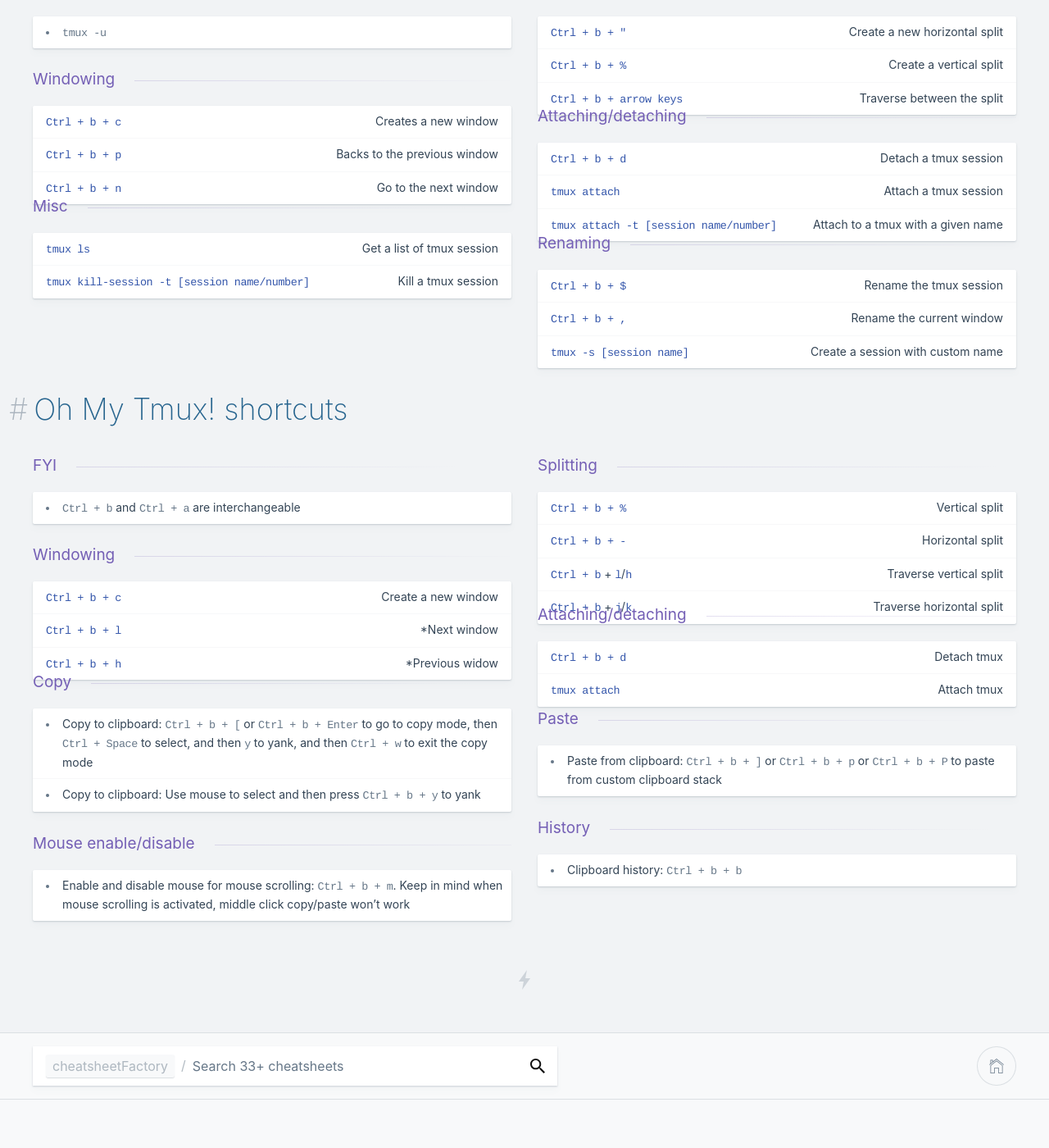
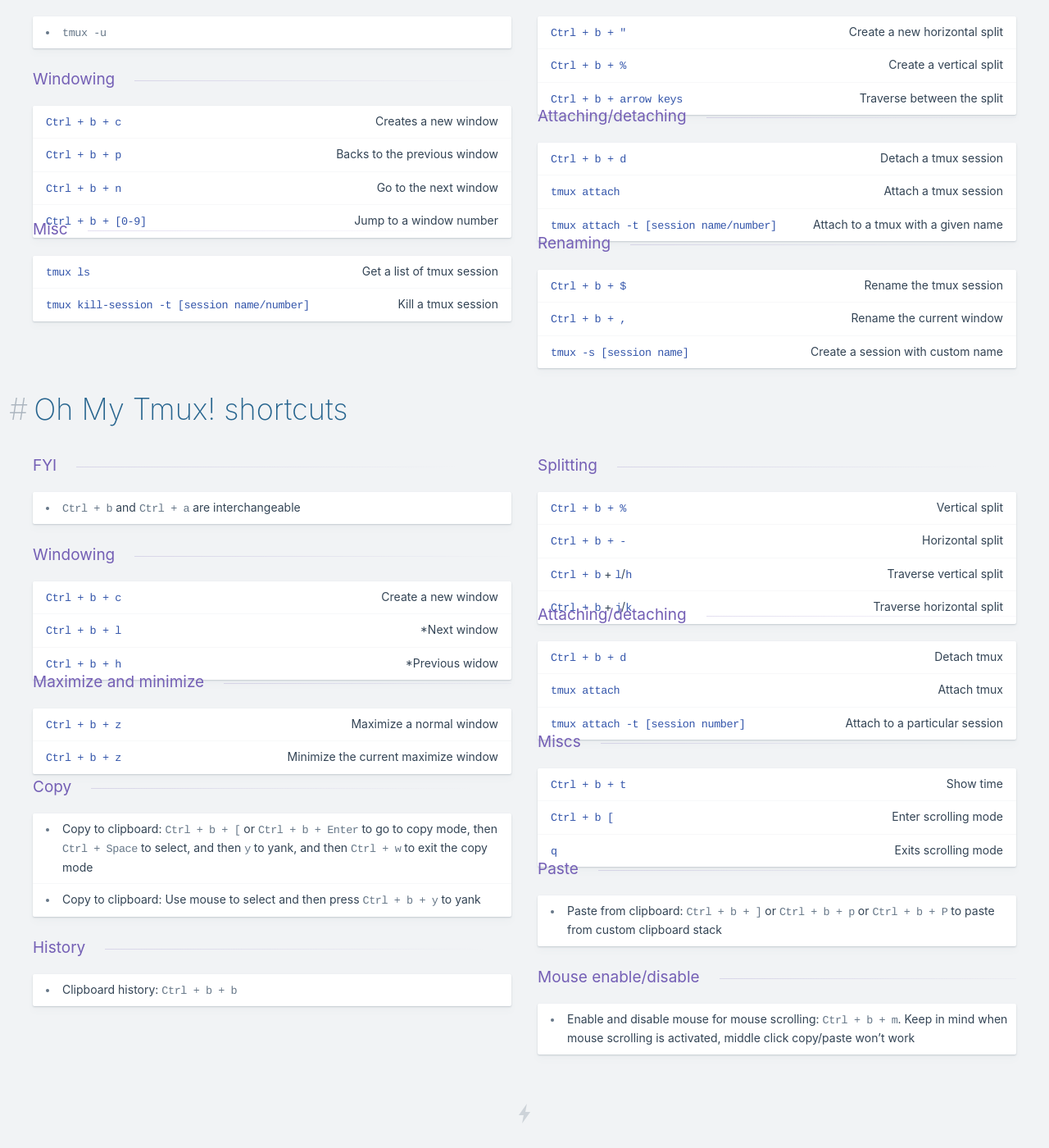
Before and after one commit to kasramp/cheat-sheet-factory, a Jekyll site: the page built from linux/tmux.md, in a window 1280 px wide and 1400 px high, scrolled down 341 px. Shown: the whole window at 82% size. Built offline with Jekyll 4.4.1, drawn with Linux system fonts in a browser that asks for light colours.

Commit message:
Update tmux cheat sheet

```diff
--- a/linux/tmux.md
+++ b/linux/tmux.md
@@ -32,6 +32,7 @@ Shortcuts
 | `Ctrl + b + c` | Creates a new window |
 | `Ctrl + b + p` | Backs to the previous window |
 | `Ctrl + b + n` | Go to the next window |
+| `Ctrl + b + [0-9]` | Jump to a window number |
 
 ### Attaching/detaching
 
@@ -75,6 +76,20 @@ Shortcuts
 
 | `Ctrl + b + d` | Detach tmux |
 | `tmux attach` | Attach tmux |
+| `tmux attach -t [session number]` | Attach to a particular session |
+
+
+
+### Maximize and minimize
+
+| `Ctrl + b + z` | Maximize a normal window |
+| `Ctrl + b + z` | Minimize the current maximize window |
+
+### Miscs
+
+| `Ctrl + b + t` | Show time |
+| `Ctrl + b [` | Enter scrolling mode |
+| `q` | Exits scrolling mode |
 
 ### Copy
 
```
Also changed, not shown: other parts of linux/tmux.md (+1 -1 lines).
